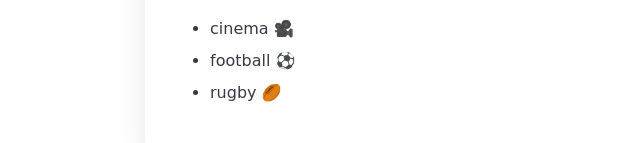
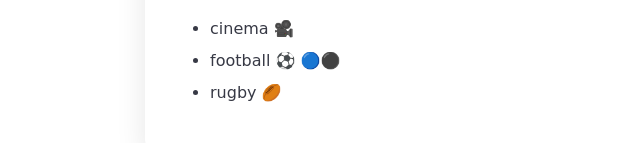
Before and after one commit to lcsaverty/profile, a plain HTML site: page index.html in a window 1280 px wide. Shown: the part 657-800 px from the top of the page, 70-710 px from the left. Drawn offline with Linux system fonts and the light colour scheme; a web font is replaced by a local one.

Commit message:
Done : Testing the display

```diff
--- a/index.html
+++ b/index.html
@@ -25,7 +25,7 @@
             <p>I like :</p>
               <ul>
                 <li>cinema 🎥</li>
-                <li>football ⚽</li>
+                <li>football ⚽ 🔵⚫️</li>
                 <li>rugby 🏉</li>
               </ul>
           </div>
```
